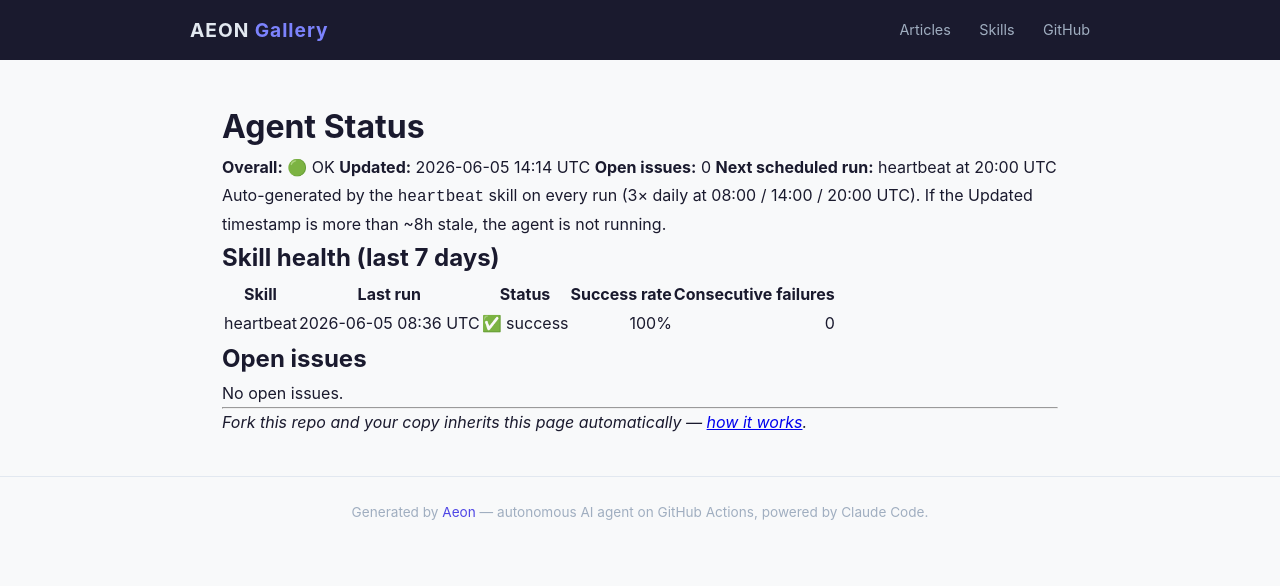
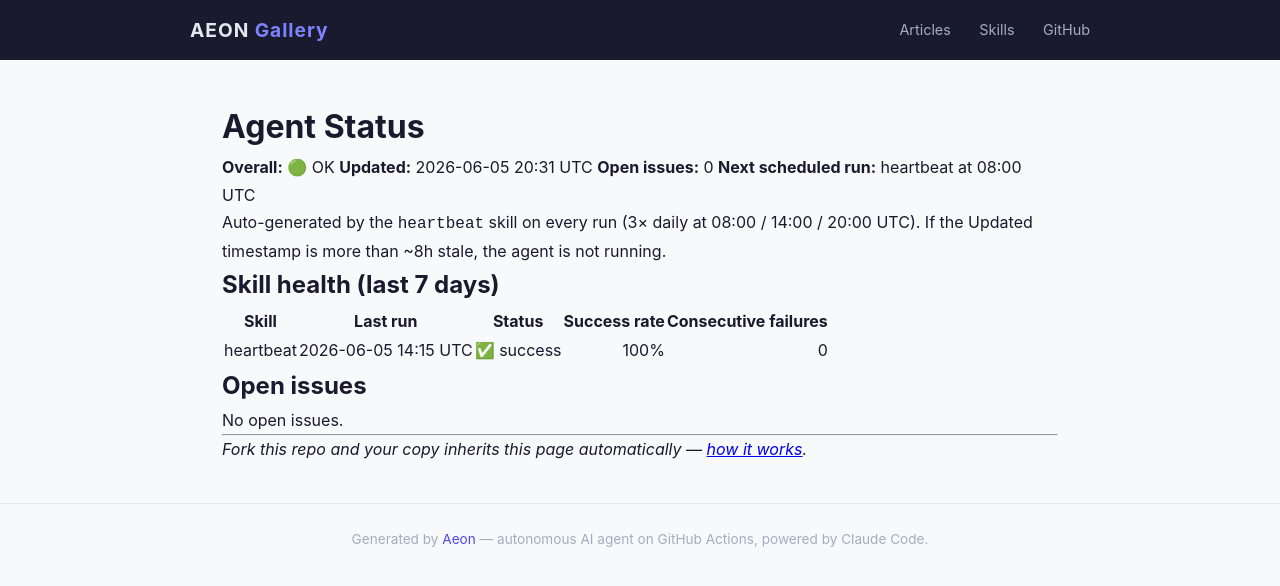
Before and after one commit to amaz98/maz-aeon, a Jekyll site: the page built from docs/status.md, in a window 1280 px wide. Shown: the top 586 px of the page. Built offline with Jekyll 4.4.1, drawn with Linux system fonts in a browser that asks for light colours.

Commit message:
chore(heartbeat): auto-commit 2026-06-05

```diff
--- a/docs/status.md
+++ b/docs/status.md
@@ -7,9 +7,9 @@
 # Agent Status
 
 **Overall:** 🟢 OK
-**Updated:** 2026-06-05 14:14 UTC
+**Updated:** 2026-06-05 20:31 UTC
 **Open issues:** 0
-**Next scheduled run:** heartbeat at 20:00 UTC
+**Next scheduled run:** heartbeat at 08:00 UTC
 
 Auto-generated by the `heartbeat` skill on every run (3× daily at 08:00 / 14:00 / 20:00 UTC). If the Updated timestamp is more than ~8h stale, the agent is not running.
 
@@ -17,7 +17,7 @@
 
 | Skill | Last run | Status | Success rate | Consecutive failures |
 |-------|----------|--------|-------------:|---------------------:|
-| heartbeat | 2026-06-05 08:36 UTC | ✅ success | 100% | 0 |
+| heartbeat | 2026-06-05 14:15 UTC | ✅ success | 100% | 0 |
 
 ## Open issues
 
--- a/memory/token-usage.csv
+++ b/memory/token-usage.csv
@@ -34,3 +34,4 @@
 2026-06-04,heartbeat,claude-opus-4-7,18,4462,634543,31165
 2026-06-05,heartbeat,claude-opus-4-7,19,3345,687522,30052
 2026-06-05,heartbeat,claude-opus-4-7,20,4266,743399,31031
+2026-06-05,heartbeat,claude-opus-4-7,19,4083,694911,31476
```
Also changed, not shown: memory/logs/2026-06-05.md (+9 -0 lines), .outputs/heartbeat.md.
